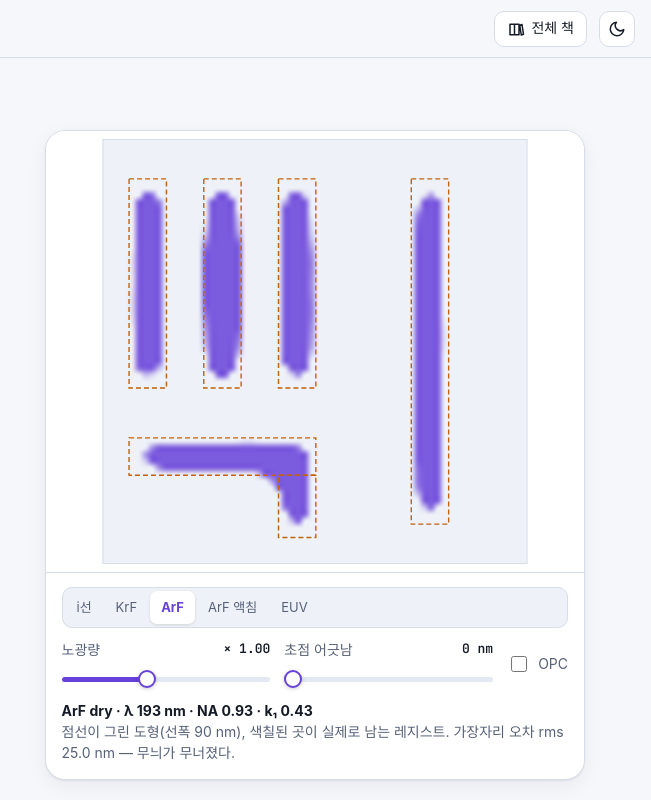
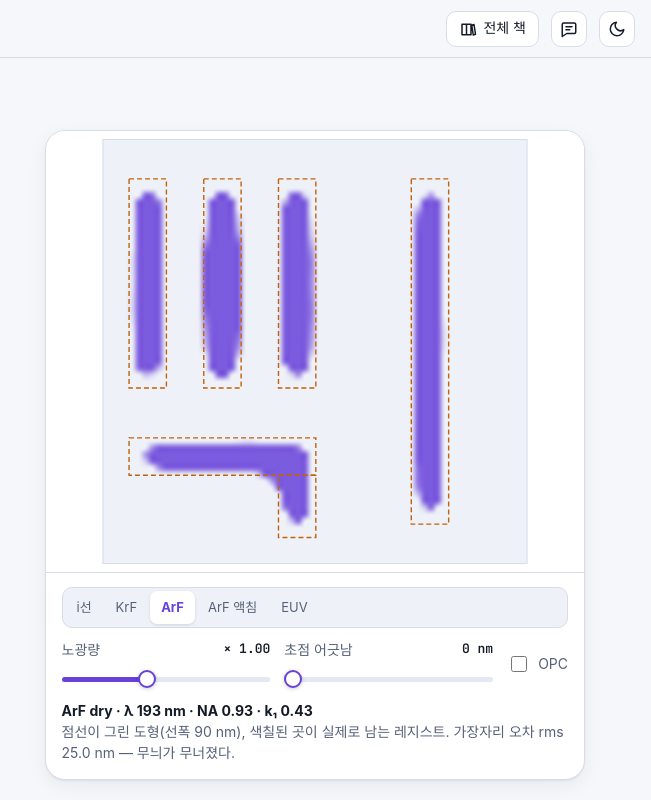
Before and after one commit to geniuskey/lithobook, a website: page index.html in a window 1280 px wide. Shown: the top 800 px of the page, 629-1280 px from the left. Drawn offline with Linux system fonts and the light colour scheme; a web font is replaced by a local one.

Commit message:
Add reader feedback shortcut to top bar

```diff
--- a/css/style.css
+++ b/css/style.css
@@ -143,6 +143,8 @@
   .lb-topbar .series-link { width: 36px; padding: 0; }
   .lb-topbar .series-link span { display: none; }
 }
+@media (max-width: 620px) { .lb-topbar .lb-logo small { display: none; } }
+@media (max-width: 420px) { .lb-topbar .lb-logo span { display: none; } }
 .lb-progress { position: absolute; left: 0; bottom: -1px; height: 2px; background: linear-gradient(90deg, var(--accent), var(--accent-2)); width: 0; }
 
 /* Drawer (chapter list) */
--- a/js/common.js
+++ b/js/common.js
@@ -461,6 +461,7 @@
     const root = body.dataset.root != null ? body.dataset.root : body.dataset.chapter ? "../" : "";
     const curSlug = body.dataset.chapter || "";
     const href = (slug) => (slug ? `${root}chapters/${slug}.html` : `${root}index.html`);
+    const feedbackUrl = "https://books.euiyun.com/feedback.html?book=lithobook&page=" + encodeURIComponent(location.href);
 
     // favicon
     if (!document.querySelector('link[rel="icon"]')) { const fi = document.createElement("link"); fi.rel = "icon"; fi.type = "image/svg+xml"; fi.href = root + "favicon.svg"; document.head.appendChild(fi); }
@@ -475,6 +476,13 @@
       <a class="lb-btn series-link" href="https://books.euiyun.com/" aria-label="전체 책 보기" title="전체 책 보기"><svg width="18" height="18" viewBox="0 0 24 24" fill="none" stroke="currentColor" stroke-width="2" stroke-linecap="round" stroke-linejoin="round" aria-hidden="true"><path d="M4 5.5h6v14H4zM10 5.5h6v14h-6zM17 7l3-1 2 13-3 1z"/></svg><span>전체 책</span></a>
       <button class="lb-btn icon" id="lb-theme" aria-label="테마 전환"></button>
       <div class="lb-progress" id="lb-progress"></div>`;
+    const feedbackButton = document.createElement("a");
+    feedbackButton.className = bar.className.replace("-topbar", "-btn") + " icon feedback-button";
+    feedbackButton.href = feedbackUrl;
+    feedbackButton.setAttribute("aria-label", "독자 의견 보내기");
+    feedbackButton.title = "독자 의견 보내기";
+    feedbackButton.innerHTML = '<svg width="18" height="18" viewBox="0 0 24 24" fill="none" stroke="currentColor" stroke-width="2" stroke-linecap="round" stroke-linejoin="round" aria-hidden="true"><path d="M5 4h14a2 2 0 0 1 2 2v10a2 2 0 0 1-2 2H9l-6 4V6a2 2 0 0 1 2-2z"/><path d="M8 9h8M8 13h5"/></svg>';
+    bar.querySelector("[id$='-theme']").before(feedbackButton);
     body.prepend(bar);
 
     // drawer
@@ -562,8 +570,8 @@
     foot.innerHTML = `LithoBook — 공학도를 위한 인터랙티브 반도체 노광 교과서 · 수치는 교육용 근사 모델입니다.<br>
       © 2026 geniuskey 및 LithoBook 기여자 · 콘텐츠 <a rel="license" href="https://creativecommons.org/licenses/by/4.0/">CC BY 4.0</a> · 코드 <a href="${root}LICENSE-MIT">MIT</a> · <a href="${root}LICENSE.md">라이선스 안내</a>`;
     const feedbackLink = document.createElement("a");
-    feedbackLink.href = "https://books.euiyun.com/feedback.html?book=lithobook&page=" + encodeURIComponent(location.href);
-    feedbackLink.textContent = "오류·질문·제안";
+    feedbackLink.href = feedbackUrl;
+    feedbackLink.textContent = "독자 의견";
     foot.append(" · ", feedbackLink);
     body.appendChild(foot);
 
```
